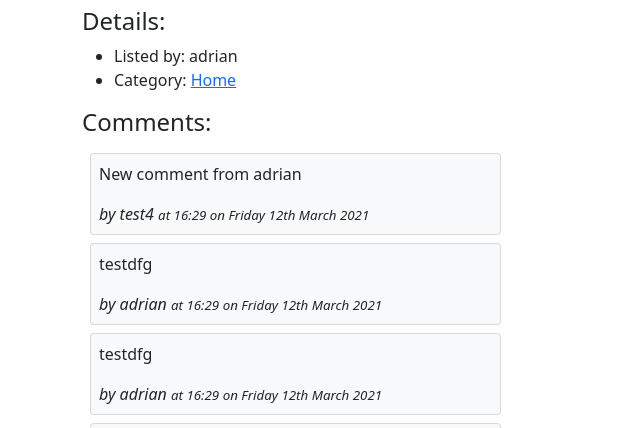
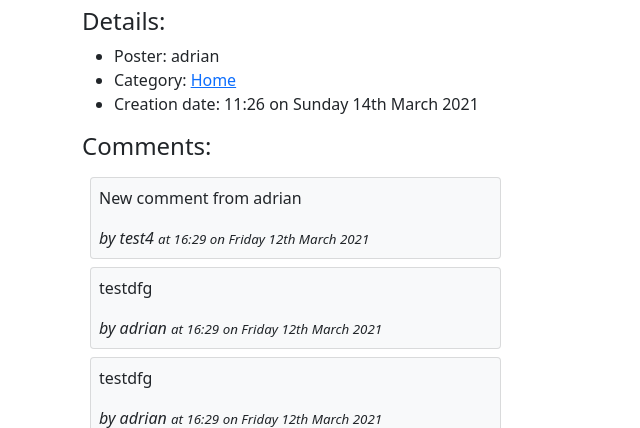
Before and after one commit to AdrianSkar/CS50W, a Django app: page /listings/1 in a window 1280 px wide. Shown: the part 699-1127 px from the top of the page, without its empty margins (0-640 px from the left). Run offline with Django 3.2, Linux system fonts and the light colour scheme; a user stored in the database is signed in; data comes from the database, SQL or seed files in the repository; both versions use the stored data as it was after the commit.

Commit message:
add[p2]:listing creation date

```diff
--- a/04b.project 2/commerce/auctions/models.py
+++ b/04b.project 2/commerce/auctions/models.py
@@ -25,6 +25,7 @@ class Listing(models.Model):
         Category, on_delete=models.SET_NULL, related_name='category', null=True)
     lister = models.ForeignKey(
         User, on_delete=models.CASCADE, related_name='lister')
+    created_at = models.DateTimeField(auto_now_add=True, null=True)
 
     def __str__(self):
         return f"{self.title}, {self.desc}"
--- a/04b.project 2/commerce/auctions/templates/auctions/listing.html
+++ b/04b.project 2/commerce/auctions/templates/auctions/listing.html
@@ -70,7 +70,7 @@
 		<div class="col-auto">
 			<h4>Details:</h4>
 			<ul>
-				<li>Listed by: {{ listing.lister }}</li>
+				<li>Poster: {{ listing.lister }}</li>
 				<li>Category:
 					{% if listing.category %}
 					<a href="{% url 'spec_category' listing.category %}">{{ listing.category}}</a>
@@ -78,6 +78,7 @@
 					Uncategorized
 					{% endif %}
 				</li>
+				<li>Creation date: {{ listing.created_at|date:"H:i \o\n l jS F Y" }}</li>
 			</ul>
 		</div>
 	</div>
```
Also changed, not shown: 04b.project 2/commerce/auctions/migrations/0003_listing_created_at.py (added), 04b.project 2/commerce/db.sqlite3.
